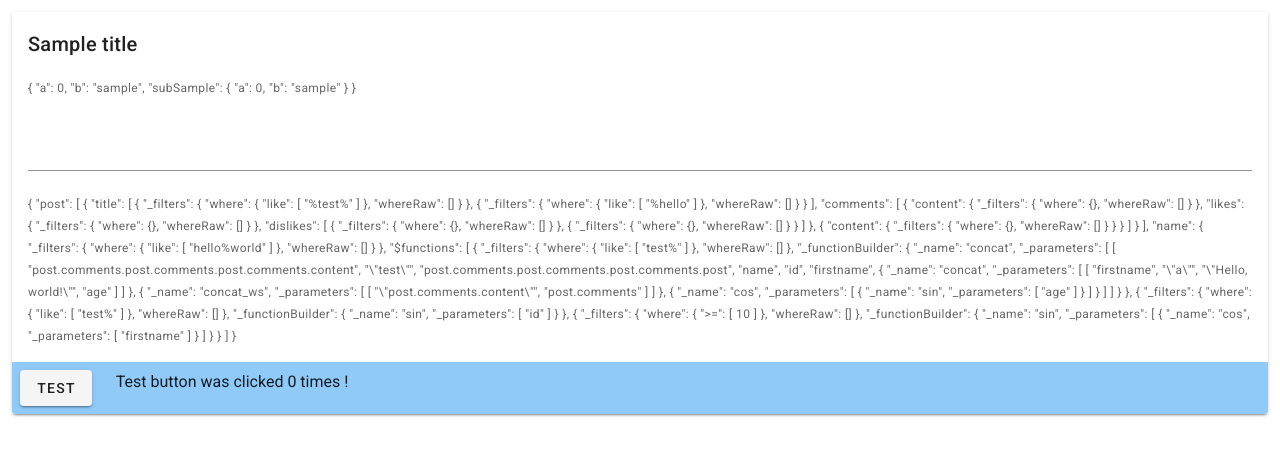
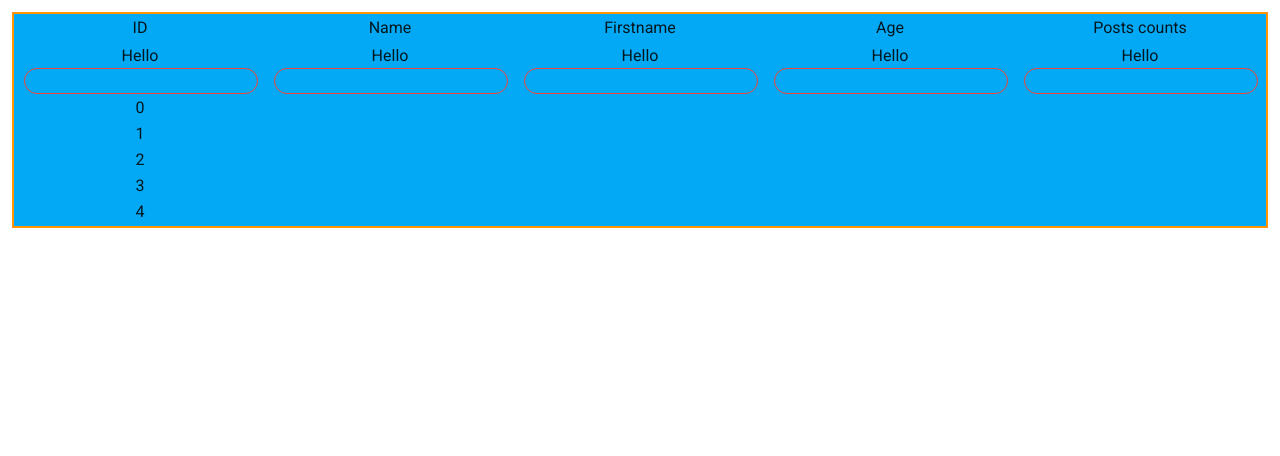
Before and after one commit to stratosphr/web-template, a Nuxt app in the folder resources/: page / in a window 1280 px wide. Shown: the top 456 px of the page. Built offline with nearby package versions, Linux system fonts and the light colour scheme.

Commit message:
Added basic data viewing components

```diff
--- /dev/null
+++ b/resources/components/shine/data-viewers/s-data-table-body.vue
@@ -0,0 +1,18 @@
+<script lang="ts">
+import Vue from 'vue'
+
+export default Vue.extend({
+    name: 's-data-table-body',
+
+    props: {
+        tag: {
+            type: String,
+            default: 'tbody'
+        }
+    },
+
+    render(): any {
+        return this.$createElement(this.tag, {}, this.$scopedSlots.default && this.$scopedSlots.default({}))
+    }
+})
+</script>
--- /dev/null
+++ b/resources/components/shine/data-viewers/s-data-table-cell.vue
@@ -0,0 +1,18 @@
+<script lang="ts">
+import Vue from 'vue'
+
+export default Vue.extend({
+    name: 's-data-table-cell',
+
+    props: {
+        tag: {
+            type: String,
+            default: 'td'
+        }
+    },
+
+    render(): any {
+        return this.$createElement(this.tag, {}, this.$scopedSlots.default && this.$scopedSlots.default({}))
+    }
+})
+</script>
--- /dev/null
+++ b/resources/components/shine/data-viewers/s-data-table-header.vue
@@ -0,0 +1,25 @@
+<script lang="ts">
+import _ from 'lodash'
+import Vue from 'vue'
+
+export default Vue.extend({
+    name: 's-data-table-header',
+
+    props: {
+        tag: {
+            type: String,
+            default: 'thead'
+        }
+    },
+
+    render(): any {
+        return this.$createElement(this.tag, {
+            class: [
+                _.kebabCase(this.$options.name)
+            ]
+        }, [
+            this.$scopedSlots.default && this.$scopedSlots.default({})
+        ])
+    }
+})
+</script>
--- /dev/null
+++ b/resources/components/shine/data-viewers/s-data-table-row.vue
@@ -0,0 +1,18 @@
+<script lang="ts">
+import Vue from 'vue'
+
+export default Vue.extend({
+    name: 's-data-table-row',
+
+    props: {
+        tag: {
+            type: String,
+            default: 'tr'
+        }
+    },
+
+    render(): any {
+        return this.$createElement(this.tag, {}, this.$scopedSlots.default && this.$scopedSlots.default({}))
+    }
+})
+</script>
--- /dev/null
+++ b/resources/components/shine/data-viewers/s-data-table.vue
@@ -0,0 +1,48 @@
+<script lang="ts">
+import _ from 'lodash'
+import Vue, { PropType } from 'vue'
+import IModel from '~/api/shine/interface/IModel'
+import SDataViewer from '~/components/shine/data-viewers/s-data-viewer.vue'
+
+export default Vue.extend({
+    name: 's-data-table',
+
+    components: { SDataViewer },
+
+    props: {
+        tag: {
+            type: String,
+            default: 'table'
+        },
+        headers: {
+            type: Array as PropType<IModel[]>,
+            required: true
+        }
+    },
+
+    data() {
+        return {
+            items: _.times(5, id => ({
+                id
+            }))
+        }
+    },
+
+    render(): any {
+        return this.$createElement(this.tag, {
+            class: [
+                's-data-table'
+            ]
+        }, this.$scopedSlots.default && this.$scopedSlots.default({
+            items: this.items
+        }))
+    }
+})
+</script>
+
+<style scoped>
+/*noinspection CssUnusedSymbol*/
+.s-data-table {
+    width: 100%;
+}
+</style>
--- /dev/null
+++ b/resources/components/shine/data-viewers/s-data-viewer.vue
@@ -0,0 +1,45 @@
+<script lang="ts">
+import Vue from 'vue'
+import IUser from '~/api/samples/models/IUser'
+
+export default Vue.extend({
+    name: 's-data-viewer',
+
+    data() {
+        return {
+            items: [] as Partial<IUser & { [key: string]: any }>[],
+            page: 1,
+            itemsPerPage: 10
+        }
+    },
+
+    mounted() {
+        for (let i = 0; i < 500; i++) {
+            this.items.push({
+                id: this.items.length + 1,
+                name: `Name-${this.items.length + 1}`,
+                firstname: `Firstname-${this.items.length + 1}`,
+                age: Math.round(Math.random() * 50),
+                posts_count: Math.round(Math.random() * 200)
+            })
+        }
+    },
+
+    methods: {
+        setPage(page: number) {
+            this.page = page
+        },
+        setItemsPerPage(itemsPerPage: number) {
+            this.itemsPerPage = itemsPerPage
+        }
+    },
+
+    render(): any {
+        return this.$scopedSlots.default && this.$scopedSlots.default({
+            ...this.$data,
+            setPage: this.setPage,
+            setItemsPerPage: this.setItemsPerPage
+        })
+    }
+})
+</script>
--- /dev/null
+++ b/resources/components/shine/inputs/s-input-text.vue
@@ -0,0 +1,22 @@
+<template>
+    <div>
+        <label>
+            Hello
+            <input
+                :style="{width: '100%', outline: 'none', border: `solid 1px ${this.$colors.red.base}`}"
+                class="rounded-xl"
+                type="text"
+            >
+        </label>
+    </div>
+</template>
+
+<script>
+export default {
+    name: 's-input-text'
+}
+</script>
+
+<style scoped>
+
+</style>
--- a/resources/pages/index.vue
+++ b/resources/pages/index.vue
@@ -2,30 +2,59 @@
     <v-app>
         <v-main>
             <v-container fluid>
-                <v-card>
-                    <v-card-title>
-                        Sample title
-                    </v-card-title>
-                    <v-card-text>
-                        <sample />
-                        <span
-                            class="caption"
-                            v-text="filters"
-                        />
-                    </v-card-text>
-                    <v-card-actions class="blue lighten-3">
-                        <v-row>
-                            <v-col cols="auto">
-                                <v-btn @click="click">
-                                    Test
-                                </v-btn>
-                            </v-col>
-                            <v-col>
-                                Test button was clicked {{ count }} times !
-                            </v-col>
-                        </v-row>
-                    </v-card-actions>
-                </v-card>
+                <s-data-table
+                    v-slot="{items}"
+                    :headers="headers"
+                    :style="{backgroundColor: $colors.lightBlue.base, border: `solid 2px ${$colors.orange.base}`}"
+                >
+                    <v-scroll-y-transition appear>
+                        <s-data-table-header>
+                            <s-data-table-row>
+                                <s-data-table-cell
+                                    v-for="(header, headerIndex) in headers"
+                                    :key="headerIndex"
+                                    class="text-center"
+                                >
+                                    {{ header.text }}
+                                </s-data-table-cell>
+                            </s-data-table-row>
+                            <s-data-table-row>
+                                <!--suppress JSUnusedLocalSymbols -->
+                                <s-data-table-cell
+                                    v-for="(header, headerIndex) in headers"
+                                    :key="headerIndex"
+                                    class="text-center"
+                                />
+                            </s-data-table-row>
+                            <s-data-table-row :style="{boxSizing: 'content-box'}">
+                                <!--suppress JSUnusedLocalSymbols -->
+                                <s-data-table-cell
+                                    v-for="(header, headerIndex) in headers"
+                                    :key="headerIndex"
+                                    class="text-center px-2"
+                                >
+                                    <s-input-text />
+                                </s-data-table-cell>
+                            </s-data-table-row>
+                        </s-data-table-header>
+                    </v-scroll-y-transition>
+                    <v-scroll-x-transition appear>
+                        <s-data-table-body>
+                            <tr
+                                v-for="(item, itemIndex) in items"
+                                :key="itemIndex"
+                            >
+                                <td
+                                    v-for="(header, headerIndex) in headers"
+                                    :key="headerIndex"
+                                    class="text-center"
+                                >
+                                    {{ item[header.value] }}
+                                </td>
+                            </tr>
+                        </s-data-table-body>
+                    </v-scroll-x-transition>
+                </s-data-table>
             </v-container>
         </v-main>
     </v-app>
@@ -41,12 +70,17 @@ import { $string } from '~/api/shine/classes/StringFilterBuilder'
 import { concat, concatWs } from '~/api/shine/classes/StringFunction'
 import { $stringFun } from '~/api/shine/classes/StringFunctionFilterBuilder'
 import { Filter } from '~/api/shine/types/Filter'
-import Sample from '~/components/samples/sample.vue'
+import SDataTableBody from '~/components/shine/data-viewers/s-data-table-body.vue'
+import SDataTableCell from '~/components/shine/data-viewers/s-data-table-cell.vue'
+import SDataTableHeader from '~/components/shine/data-viewers/s-data-table-header.vue'
+import SDataTableRow from '~/components/shine/data-viewers/s-data-table-row.vue'
+import SDataTable from '~/components/shine/data-viewers/s-data-table.vue'
+import SInputText from '~/components/shine/inputs/s-input-text.vue'
 
 export default Vue.extend({
     name: 'index',
 
-    components: { Sample },
+    components: { SInputText, SDataTableCell, SDataTableRow, SDataTableBody, SDataTableHeader, SDataTable },
 
     data() {
         return {
@@ -101,6 +135,30 @@ export default Vue.extend({
                     ).geq(10)
                 ]
             }
+        },
+        headers(): { value: keyof IUser | string, text: string }[] {
+            return [
+                {
+                    value: 'id',
+                    text: 'ID'
+                },
+                {
+                    value: 'name',
+                    text: 'Name'
+                },
+                {
+                    value: 'firstname',
+                    text: 'Firstname'
+                },
+                {
+                    value: 'age',
+                    text: 'Age'
+                },
+                {
+                    value: 'posts_count',
+                    text: 'Posts counts'
+                }
+            ]
         }
     },
 
```
